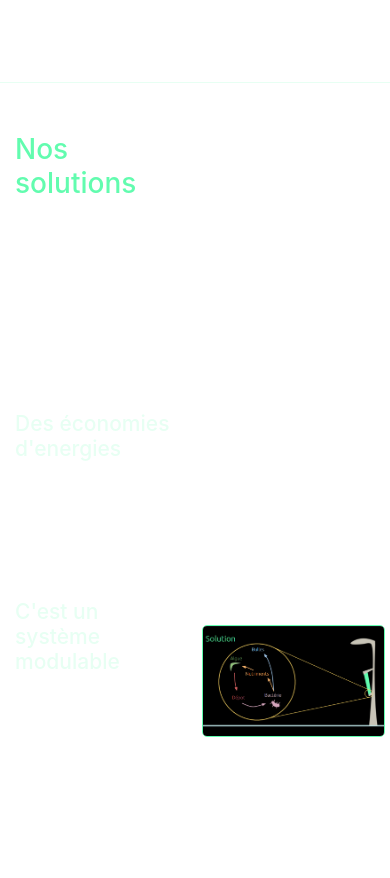
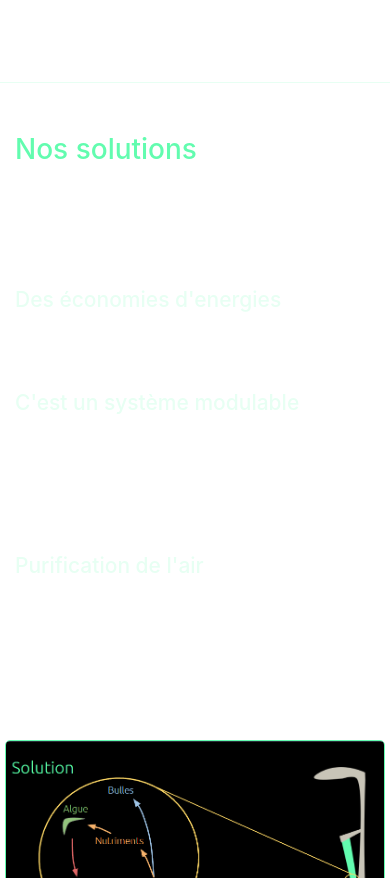
Before and after one commit to Noctilumen/Noctilumen.github.io, a website built with Vite: page index.html in a window 390 px wide. Shown: the part 1980-2858 px from the top of the page. Built offline with nearby package versions, Linux system fonts and the light colour scheme.

Commit message:
commit before SW

```diff
--- a/assets/css/templatemo-art-factory.css
+++ b/assets/css/templatemo-art-factory.css
@@ -1130,10 +1130,19 @@ products
   }
 }
 
+
+
+@media screen and (max-width: 994px) {
+  .split-flex {
+  flex-wrap: wrap;
+}
+}
+
 @media screen and (min-width: 995px) {
   .split-flex {
     flex-wrap: nowrap;
   }
+
   .split-flex .left {
     order: 2;
     width: 50%;
--- a/index.html
+++ b/index.html
@@ -133,7 +133,7 @@
     <!-- ***** Features Big Item Start ***** -->
     <section class="section" id="about2">
         <div class="container">
-            <div class="row split-flex" style="flex-wrap: nowrap;">
+            <div class="row split-flex">
                 <div class="left-text col-lg-5 col-md-12 col-sm-12 mobile-bottom-fix left">
                     <div class="left-heading">
                         <h3>Nos solutions</h3> <br>
```
Also changed, not shown: 1 other file.
